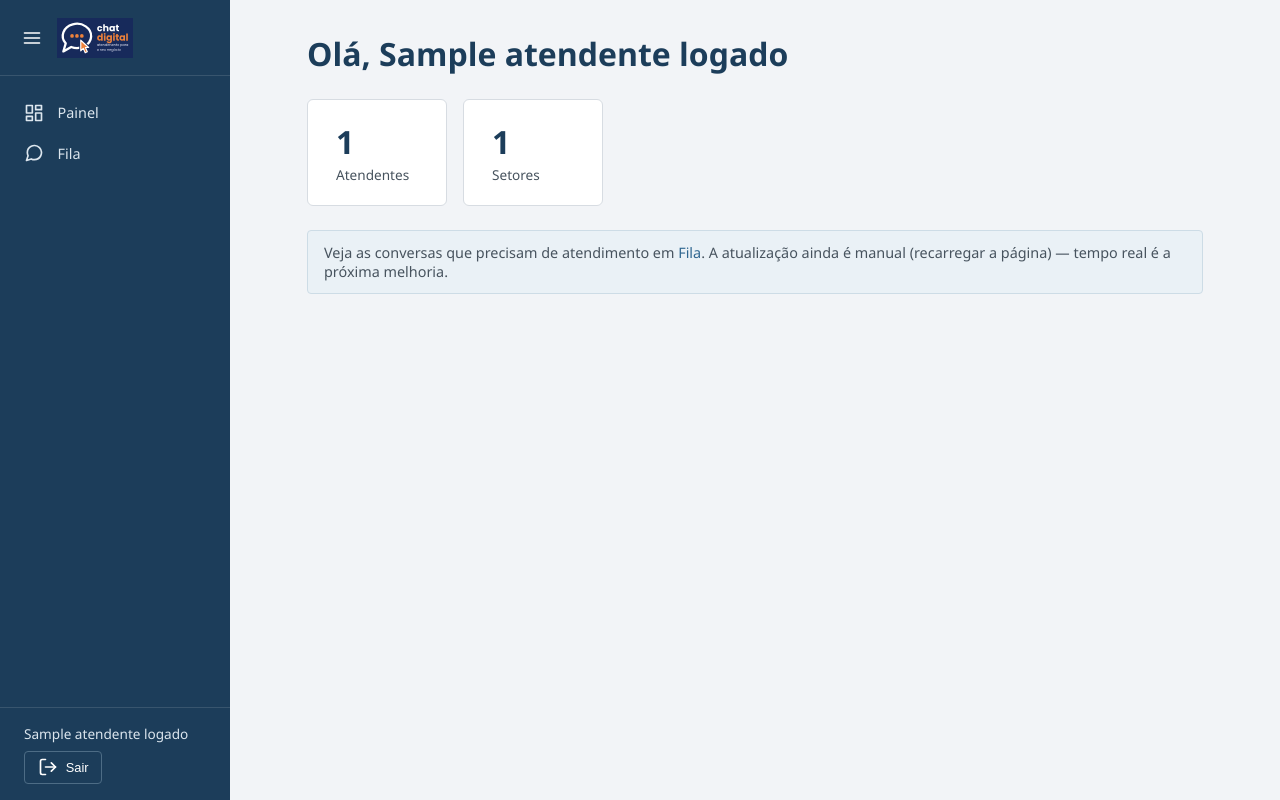
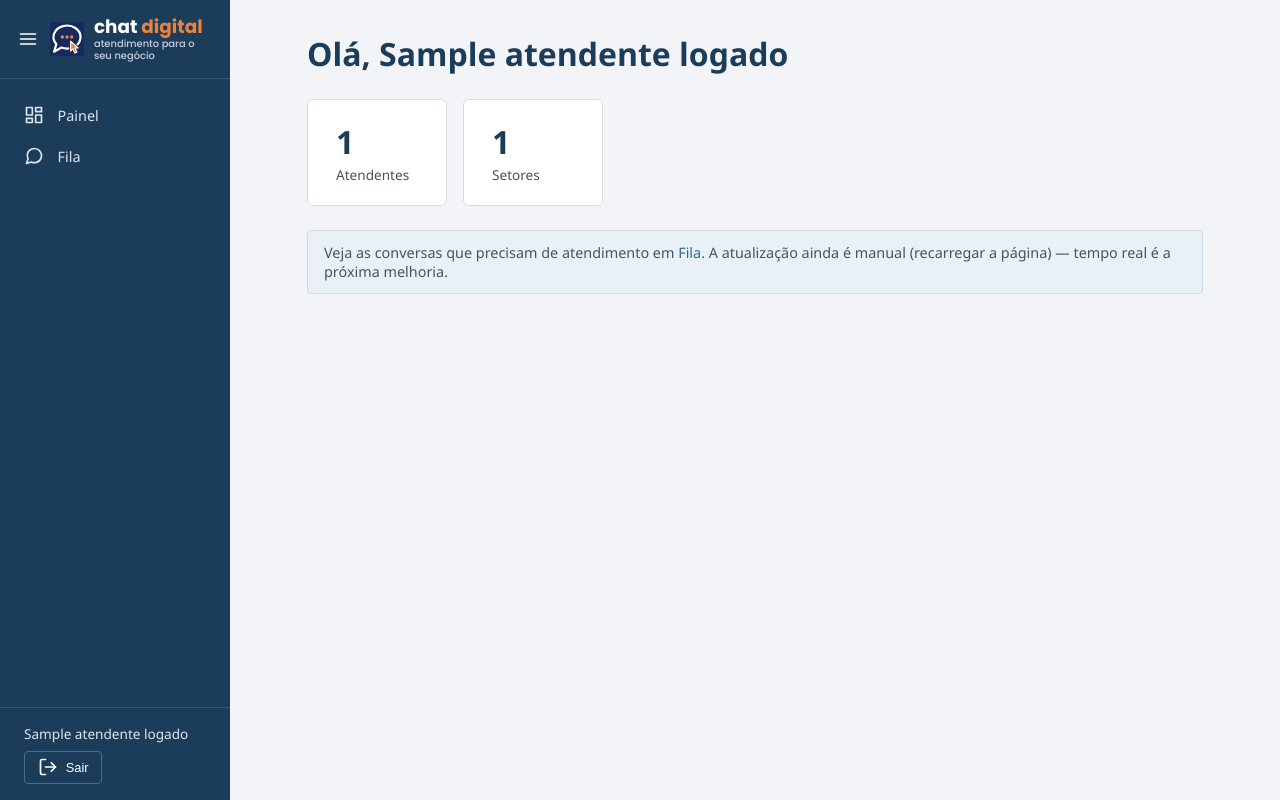
Before and after one commit to paulonazanet/chatdigital, a Node project: template src/views/dashboard.ejs in a window 1280 px wide. Run offline with Node 20 templates, Linux system fonts and the light colour scheme; the template is opened without the code that fills it: most values are stand-ins (such as "Sample title", 1, 10 or a date in 2020).

Commit message:
Refaz a marca da sidebar: nome "chat digital" lado a lado, maior
Antes usava a imagem pronta do logo (com "chat"/"digital" empilhados).
Agora o balão fica fixo (mesmo tamanho de antes) e o nome é montado em
HTML/CSS com a fonte oficial da marca (Poppins, via Google Fonts) e as
cores do manual: "chat" branco, "digital" laranja, slogan em cinza-azulado
claro abaixo. Dá mais liberdade pra ajustar a proporção sem depender de
reexportar a imagem.

Co-Authored-By: Claude Sonnet 5 <noreply@anthropic.com>
Claude-Session: https://claude.ai/code/session_01MASVeBiQGoFgG8rGmU7325

```diff
--- a/public/css/estilo.css
+++ b/public/css/estilo.css
@@ -8,6 +8,8 @@
   --verde-ativo: #1f7a4d;
   --vermelho-erro: #a4222c;
   --branco: #ffffff;
+  --marca-laranja: #ed813b;
+  --marca-cinza-azulado-claro: #c9cde0;
 }
 
 * { box-sizing: border-box; }
@@ -145,15 +147,31 @@ html.menu-recolhido .barra-lateral { width: 64px; }
 .barra-lateral .marca {
   display: flex;
   align-items: center;
-  gap: 0.75rem;
-  padding: 1.1rem 1.25rem;
+  gap: 0.6rem;
+  padding: 1rem 1rem;
   border-bottom: 1px solid rgba(255, 255, 255, 0.12);
   font-weight: 700;
   font-size: 1.05rem;
 }
 
-.marca-logo { height: 40px; width: auto; flex-shrink: 0; }
-.marca-icone { height: 26px; width: 26px; flex-shrink: 0; display: none; }
+.marca-icone { height: 34px; width: 34px; flex-shrink: 0; }
+
+.marca-nome { line-height: 1.2; min-width: 0; }
+.marca-nome-linha {
+  font-family: "Poppins", "Segoe UI", Arial, sans-serif;
+  font-weight: 700;
+  font-size: 1.15rem;
+  white-space: nowrap;
+}
+.marca-chat { color: var(--branco); }
+.marca-digital { color: var(--marca-laranja); }
+.marca-slogan {
+  font-family: "Poppins", "Segoe UI", Arial, sans-serif;
+  font-weight: 500;
+  font-size: 0.62rem;
+  color: var(--marca-cinza-azulado-claro);
+  white-space: normal;
+}
 
 .botao-recolher {
   background: transparent;
@@ -222,7 +240,6 @@ html.menu-recolhido .sair { align-items: center; padding: 1rem 0.5rem; }
 .sair button:hover { background: var(--azul-destaque); }
 
 html.menu-recolhido .recolhivel { display: none; }
-html.menu-recolhido .somente-recolhido { display: block; }
 
 .area-principal {
   flex: 1;
--- a/src/views/partials/inicio.ejs
+++ b/src/views/partials/inicio.ejs
@@ -9,6 +9,9 @@
   <link rel="icon" type="image/png" sizes="16x16" href="/favicon/favicon-16x16.png" />
   <link rel="apple-touch-icon" href="/favicon/apple-touch-icon.png" />
   <link rel="shortcut icon" href="/favicon/favicon.ico" />
+  <link rel="preconnect" href="https://fonts.googleapis.com" />
+  <link rel="preconnect" href="https://fonts.gstatic.com" crossorigin />
+  <link rel="stylesheet" href="https://fonts.googleapis.com/css2?family=Poppins:wght@500;600;700&display=swap" />
   <link rel="stylesheet" href="/css/estilo.css" />
   <script>
     try {
--- a/src/views/partials/nav.ejs
+++ b/src/views/partials/nav.ejs
@@ -9,8 +9,11 @@
           <line x1="3" y1="18" x2="21" y2="18"></line>
         </svg>
       </button>
-      <img src="/img/logo-horizontal-v2-fundo-escuro.svg" alt="ChatDigital" class="marca-logo recolhivel" />
-      <img src="/img/simbolo-v2-cursor-fundo-escuro.svg" alt="ChatDigital" class="marca-icone somente-recolhido" />
+      <img src="/img/simbolo-v2-cursor-fundo-escuro.svg" alt="ChatDigital" class="marca-icone" />
+      <div class="marca-nome recolhivel">
+        <div class="marca-nome-linha"><span class="marca-chat">chat</span> <span class="marca-digital">digital</span></div>
+        <div class="marca-slogan">atendimento para o seu negócio</div>
+      </div>
     </div>
     <nav>
       <a href="/painel">
```
